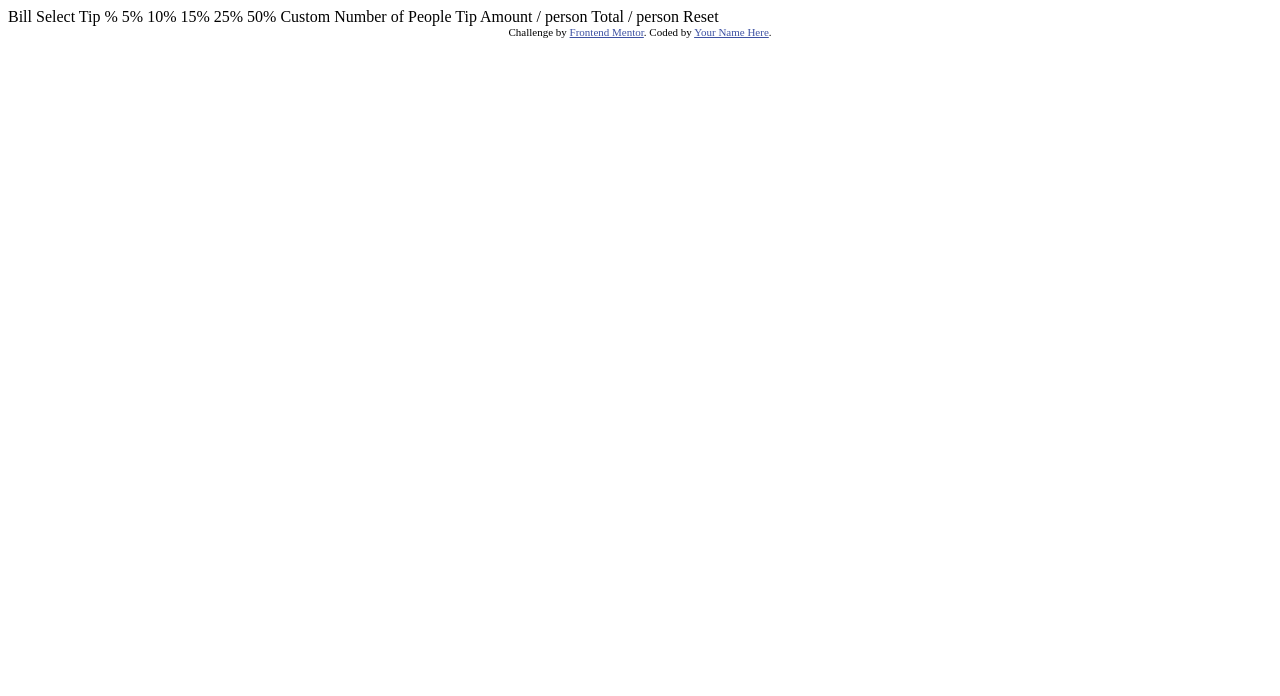
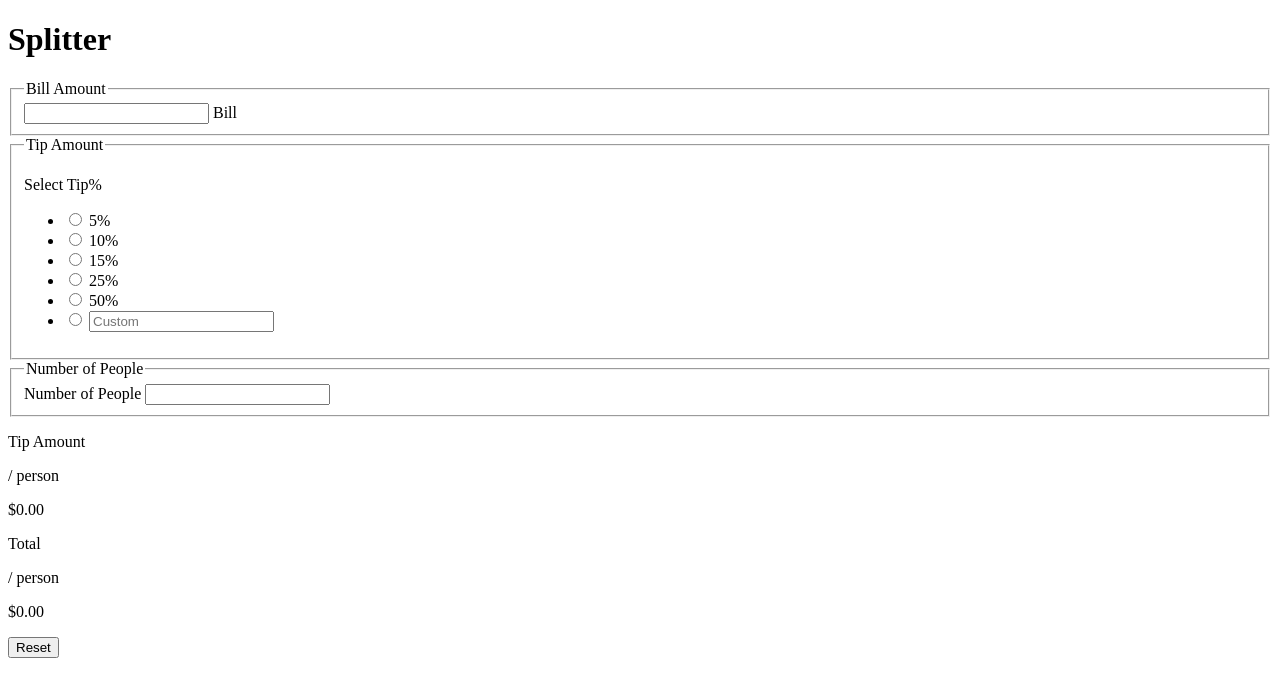
Before and after one commit to mwazir/tip-calculator-app, a plain HTML site: page index.html in a window 1280 px wide. Drawn offline with Linux system fonts and the light colour scheme.

Commit message:
feat: add HTML markup for calculator

```diff
--- a/index.html
+++ b/index.html
@@ -3,42 +3,103 @@
 <head>
   <meta charset="UTF-8">
   <meta name="viewport" content="width=device-width, initial-scale=1.0"> <!-- displays site properly based on user's device -->
-
   <link rel="icon" type="image/png" sizes="32x32" href="./images/favicon-32x32.png">
-
-  <title>Frontend Mentor | Tip calculator app</title>
-
-  <!-- Feel free to remove these styles or customise in your own stylesheet 👍 -->
-  <style>
-    .attribution { font-size: 11px; text-align: center; }
-    .attribution a { color: hsl(228, 45%, 44%); }
-  </style>
+  <title>Tip calculator app</title>
 </head>
 <body>
-
-  Bill
-
-  Select Tip %
+  <header>
+    <div class="logo-container">
+      <h1>Splitter</h1>
+    </div>
+  </header>
+  <main>
+    <div class="splitter-container">
+      <div class="calculator-container">
+        <form action="#">
+          <section class="bill">
+            <fieldset>
+              <legend>Bill Amount</legend>
+              <input type="text" name="bill" id="bill">
+              <label for="bill">Bill</label>
+            </fieldset>
+            <fieldset>
+              <legend>Tip Amount</legend>
+              <p>Select Tip%</p>
+              <ul>
+                <li>
+                  <label for="5%">
+                    <input type="radio" id="5%" name="tip">
                     5%
+                  </label>
+                </li>
+                <li>
+                  <label for="10%">
+                    <input type="radio" id="10%" name="tip">
                     10%
+                  </label>
+                </li>
+                <li>
+                  <label for="15%">
+                    <input type="radio" id="15%" name="tip">
                     15%
+                  </label>
+                </li>
+                <li>
+                  <label for="25%">
+                    <input type="radio" id="25%" name="tip">
                     25%
+                  </label>
+                </li>
+                <li>
+                  <label for="50%">
+                    <input type="radio" id="50%" name="tip">
                     50%
-  Custom
-
+                  </label>
+                </li>
+                <li>
+                  <label for="other">
+                    <input type="radio" id="other" name ="tip">
+                  </label>
+                  <label for="custom">
+                    <input type="text" id="custom" name="tip-amount" placeholder="Custom">
+                  </label>
+                </li>
+              </ul>
+            </fieldset>
+          </section>
+          <section class="people">
+            <fieldset>
+              <legend>Number of People</legend>
+              <label for="num-of-people">
                 Number of People
-
-  Tip Amount
-  / person
-
-  Total
-  / person
-
-  Reset
-
-  <div class="attribution">
-    Challenge by <a href="https://www.frontendmentor.io?ref=challenge" target="_blank">Frontend Mentor</a>.
-    Coded by <a href="#">Your Name Here</a>.
+                <input type="text" for="num-of-people" id="num-of-people">
+              </label>
+            </fieldset>
+          </section>
+        </form>
       </div>
+      <div class="display-container">
+        <div class="tip-amount-container">
+          <div class="tip-label-container">
+            <p>Tip Amount</p>
+            <p>/ person</p>
+          </div>
+          <div class="amount-container">
+            <p>$0.00</p>
+          </div>
+        </div>
+        <div class="total-amount-container">
+          <div class="total-label-container">
+            <p>Total</p>
+            <p>/ person</p>
+          </div>
+          <div class="amount-container">
+            <p>$0.00</p>
+          </div>
+        </div>
+        <button>Reset</button>
+      </div>
+    </div>
+  </main>
 </body>
 </html>
```
Lines whose indentation alone changed are shown as unchanged.
